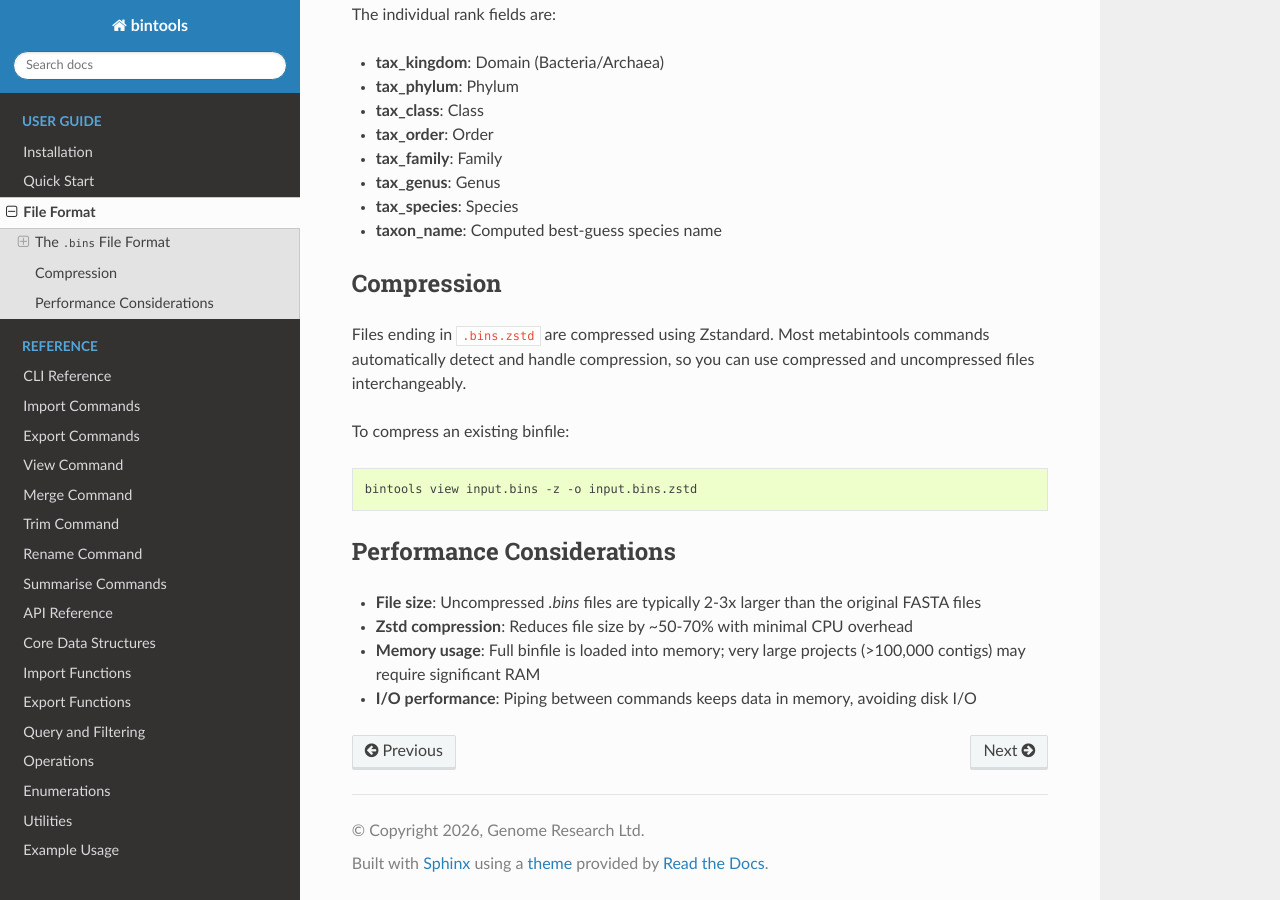
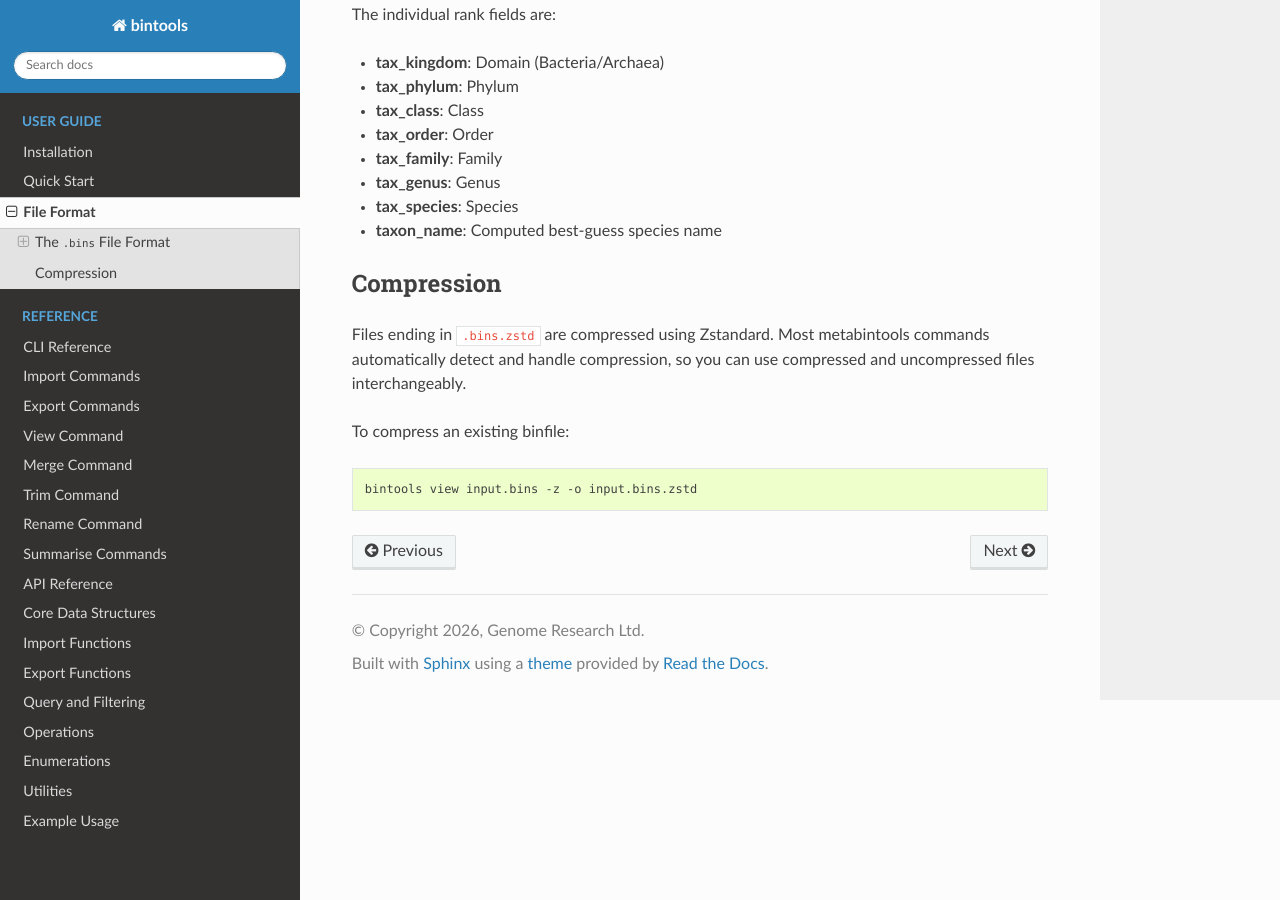
Before and after one commit to prototaxites/bintools, a Sphinx documentation site: the page built from docs/file_format.rst, in a window 1280 px wide and 900 px high, scrolled down 2592 px. Built offline with Sphinx 7.4.7 and the Read the Docs theme 3.1.0, drawn with Linux system fonts in a browser that asks for light colours.

Commit message:
Update file_format.rst

```diff
--- a/docs/file_format.rst
+++ b/docs/file_format.rst
@@ -149,11 +149,3 @@ To compress an existing binfile:
 .. code-block:: bash
 
    bintools view input.bins -z -o input.bins.zstd
-
-Performance Considerations
----------------------------
-
-- **File size**: Uncompressed `.bins` files are typically 2-3x larger than the original FASTA files
-- **Zstd compression**: Reduces file size by ~50-70% with minimal CPU overhead
-- **Memory usage**: Full binfile is loaded into memory; very large projects (>100,000 contigs) may require significant RAM
-- **I/O performance**: Piping between commands keeps data in memory, avoiding disk I/O
```
